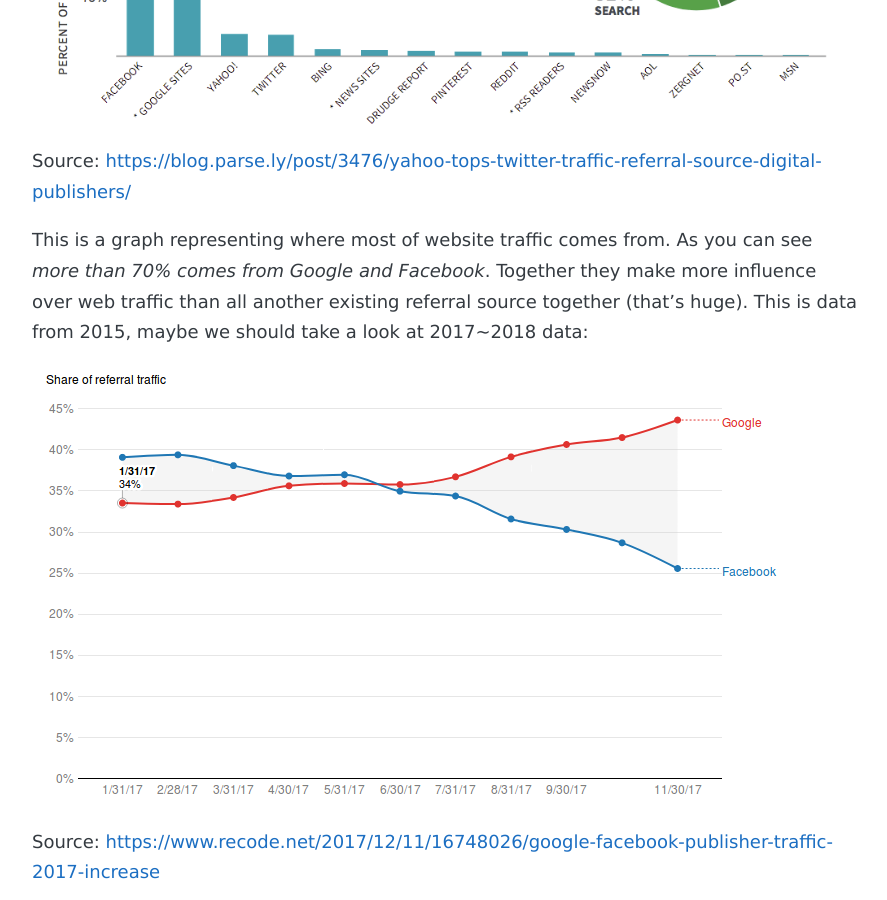
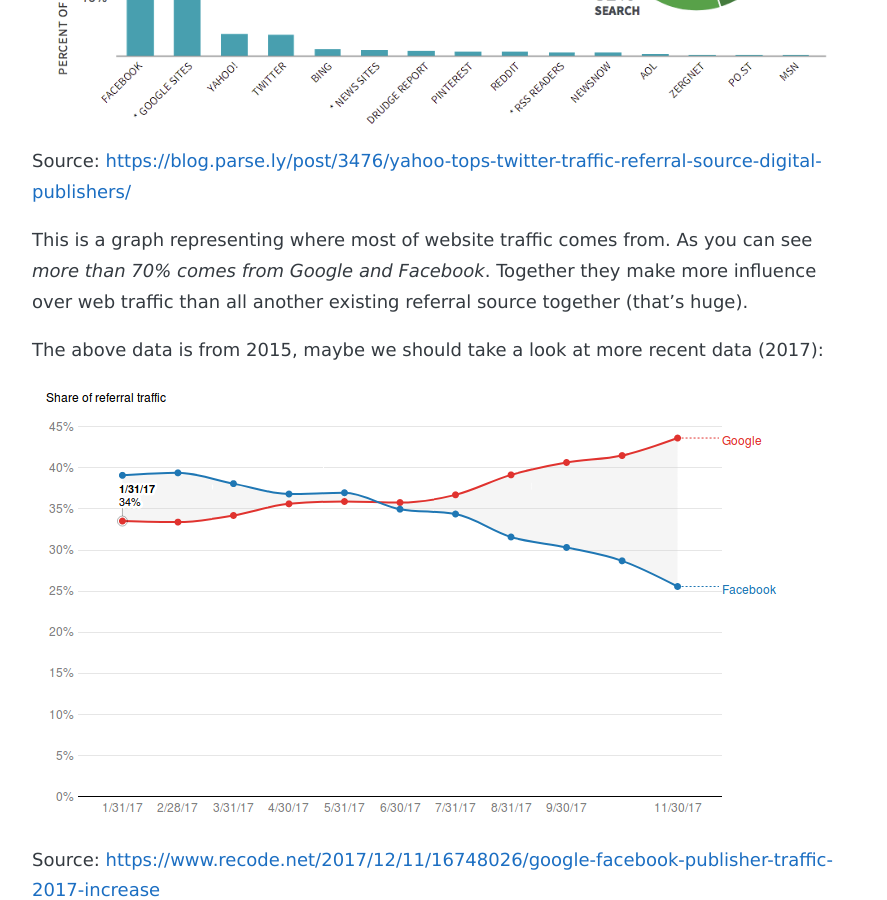
Before and after one commit to andreybleme/andreybleme.github.io, a Jekyll site: the page built from _posts/2018-05-27-the-internet-master-switch.markdown, in a window 1280 px wide and 900 px high, scrolled down 959 px. Shown: the whole window, without its empty margins (194-1081 px from the left). Built offline with Jekyll 4.4.1, drawn with Linux system fonts in a browser that asks for light colours; nearby versions of some CDN libraries; some web fonts are replaced; comment, search, counter and statistics services are not loaded.

Commit message:
style fix: organizing text new lines

```diff
--- a/_posts/2018-05-27-the-internet-master-switch.markdown
+++ b/_posts/2018-05-27-the-internet-master-switch.markdown
@@ -21,7 +21,9 @@
 
 Source: [https://blog.parse.ly/post/3476/yahoo-tops-twitter-traffic-referral-source-digital-publishers/](https://blog.parse.ly/post/3476/yahoo-tops-twitter-traffic-referral-source-digital-publishers/)
 
-This is a graph representing where most of website traffic comes from. As you can see *more than 70% comes from Google and Facebook*. Together they make more influence over web traffic than all another existing referral source together (that’s huge). This is data from 2015, maybe we should take a look at 2017~2018 data:
+This is a graph representing where most of website traffic comes from. As you can see *more than 70% comes from Google and Facebook*. Together they make more influence over web traffic than all another existing referral source together (that’s huge).
+
+The above data is from 2015, maybe we should take a look at more recent data (2017):
 
 ![Facebok and Google influence over pageviews](https://raw.githubusercontent.com/andreybleme/andreybleme.github.io/master/assets/img/ims-facebook-google-influence-pageviews.png "Facebok and Google influence over pageviews")
 
```
